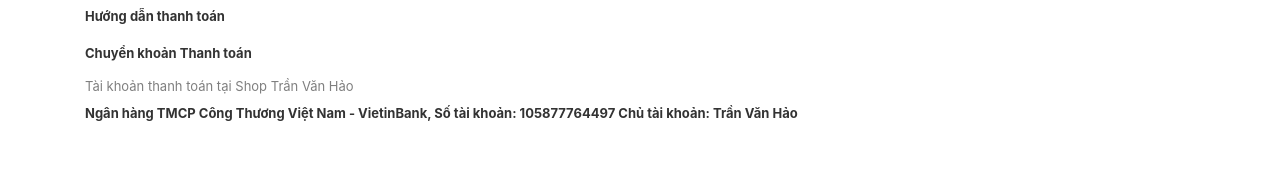
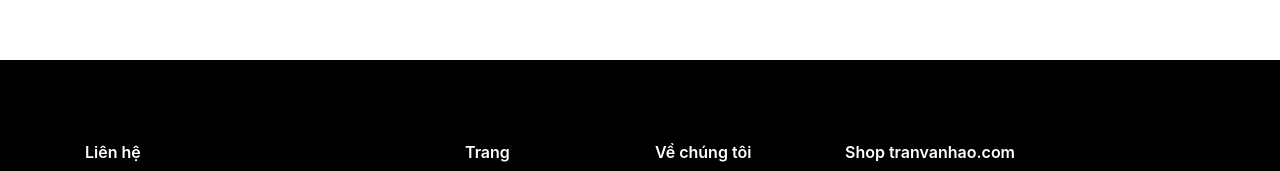
Before and after one commit to haomiqa/haomiqa.github.io, a plain HTML site: page huong-dan.html in a window 1280 px wide. Shown: the part 496-667 px from the top of the page. Drawn offline with Linux system fonts and the light colour scheme.

Commit message:
Update huong-dan.html

```diff
--- a/huong-dan.html
+++ b/huong-dan.html
@@ -145,10 +145,6 @@
                                     </ul>
                                 </div>
                                 <div class="faq">
-                                    <h3 class="faq__heading">Hướng dẫn thanh toán</h3>
-                                    <h4 class="faq__heading">Chuyển khoản Thanh toán</h4>
-                                    <p class="faq__text">Tài khoản thanh toán tại Shop Trần Văn Hảo</p>
-                                    <h5 class="faq__heading">Ngân hàng TMCP Công Thương Việt Nam - VietinBank, Số tài khoản: 105877764497  Chủ tài khoản: Trần Văn Hảo</h5>
                                 </div>
                             </div>
                         </div>
```
